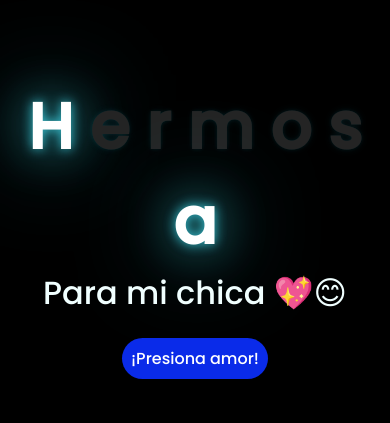
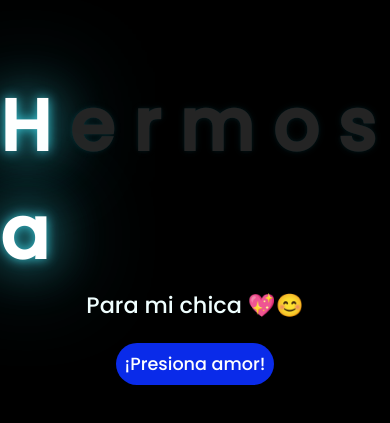
Before and after one commit to DiegoInga/banana, a plain HTML site: page index.html in a window 390 px wide. Shown: the part 193-616 px from the top of the page. Drawn offline with Linux system fonts and the light colour scheme.

Commit message:
Update style.css

```diff
--- a/css/style.css
+++ b/css/style.css
@@ -1,19 +1,19 @@
 @import url('https://fonts.googleapis.com/css2?family=Poppins:ital,wght@0,500;1,900&display=swap');
 
 * {
-    font-family: 'Poppins', cursive;
+    font-family: 'Poppins', sans-serif;
 }
 
 body {
     color: azure;
     width: 100%;
-    height: 100vh; /* Adjusted height */
+    height: 100vh;
     display: flex;
     flex-direction: column;
     align-items: center;
     justify-content: center;
     background-color: black;
-    margin: 0; /* Removed padding and added margin */
+    margin: 0;
 }
 
 .botones {
@@ -62,7 +62,7 @@ body {
 .greetings > span:nth-child(4),
 .greetings > span:nth-child(5),
 .greetings > span:nth-child(6) {
-    animation-delay: 0.2s, 0.4s, 0.6s, 0.8s, 1s; /* Adjusted animation delay */
+    animation-delay: 0.2s, 0.4s, 0.6s, 0.8s, 1s;
 }
 
 .description {
@@ -76,18 +76,56 @@ body {
     color: #111;
 }
 
-@media screen and (max-width: 574px) {
+/* Media Queries para diferentes tamaños de pantalla de celular */
+
+/* Para dispositivos con pantalla de hasta 320px (por ejemplo, iPhone SE) */
+@media screen and (max-width: 320px) {
     .greetings {
-        display: block;
-        font-size: 4rem;
-        font-weight: 800;
-        text-align: center;
+        font-size: 3.5rem;
     }
     .description {
-        font-size: 2rem;
+        font-size: 1.2rem;
     }
+    .button a {
+        font-size: 0.9rem;
+    }
+}
 
+/* Para dispositivos con pantalla de 321px a 375px (por ejemplo, iPhone 6/7/8) */
+@media screen and (min-width: 321px) and (max-width: 375px) {
+    .greetings {
+        font-size: 4rem;
+    }
+    .description {
+        font-size: 1.3rem;
+    }
     .button a {
         font-size: 1rem;
     }
 }
+
+/* Para dispositivos con pantalla de 376px a 414px (por ejemplo, iPhone X/XS/11 Pro) */
+@media screen and (min-width: 376px) and (max-width: 414px) {
+    .greetings {
+        font-size: 4.5rem;
+    }
+    .description {
+        font-size: 1.4rem;
+    }
+    .button a {
+        font-size: 1.1rem;
+    }
+}
+
+/* Para dispositivos con pantalla de 415px a 574px (por ejemplo, iPhone 12 Pro Max) */
+@media screen and (min-width: 415px) and (max-width: 574px) {
+    .greetings {
+        font-size: 5rem;
+    }
+    .description {
+        font-size: 1.5rem;
+    }
+    .button a {
+        font-size: 1.2rem;
+    }
+}
```
